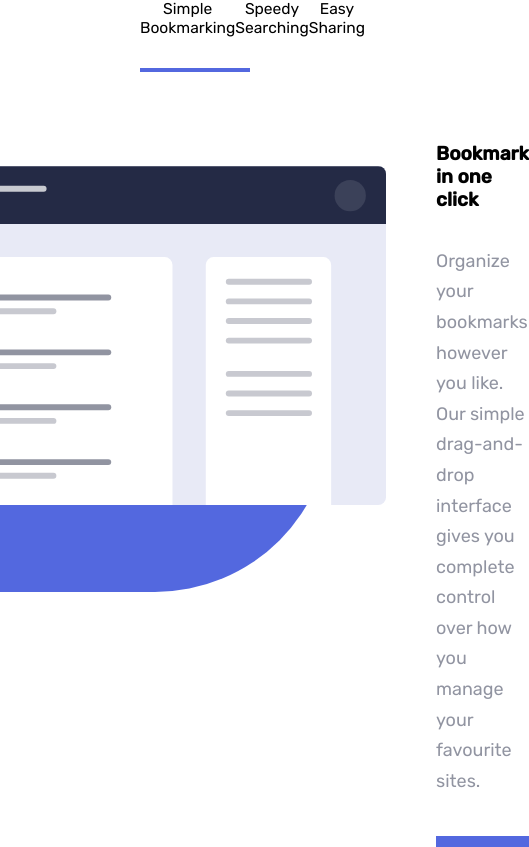
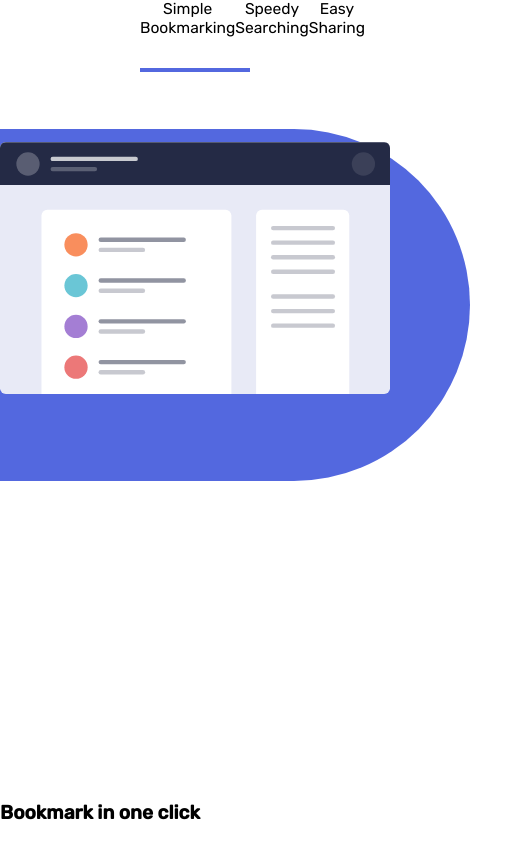
Before and after one commit to data-sets/bookmark-landing-page, a React (Create React App) app: page / in a window 390 px wide. Shown: the part 874-1721 px from the top of the page, 529 px wide, since content can reach past the window. Built offline with nearby package versions, Linux system fonts and the light colour scheme.

Commit message:
testing font on mobile device

```diff
--- a/src/assets/scss/globals/_main.scss
+++ b/src/assets/scss/globals/_main.scss
@@ -173,7 +173,7 @@ ul {
     display: grid;
     justify-content: center;
     align-items: center;
-    grid-template-columns: 1fr 1fr;
+    grid-template-columns: repeat(auto-fit, minmax(320px, 1fr));
     gap: 50px;
     img {
       width: 100%;
@@ -198,10 +198,7 @@ ul {
           font-size: calc(0.875rem + 0.875vw);
           padding-bottom: 35px;
         }
-        p {
-          line-height: 1.7;
-          margin-bottom: 40px;
-        }
+
         button {
           background: v.$soft-blue;
           color: v.$white;
```
Also changed, not shown: src/dist/style.css, 1 other file (tests, documents, lock files or other folders).
